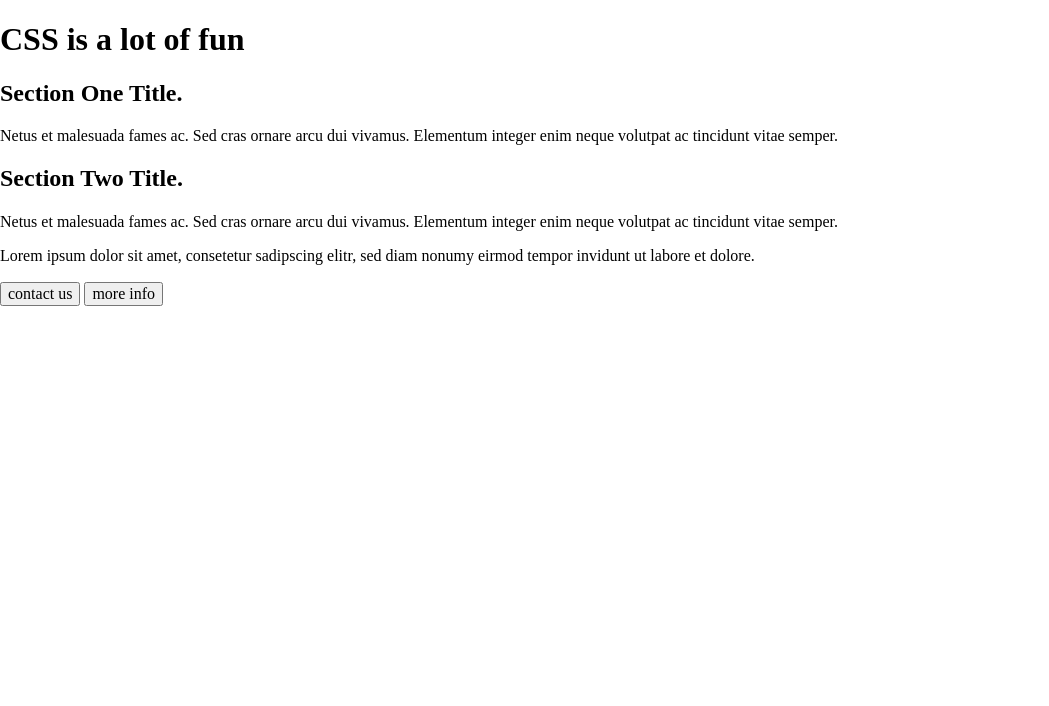
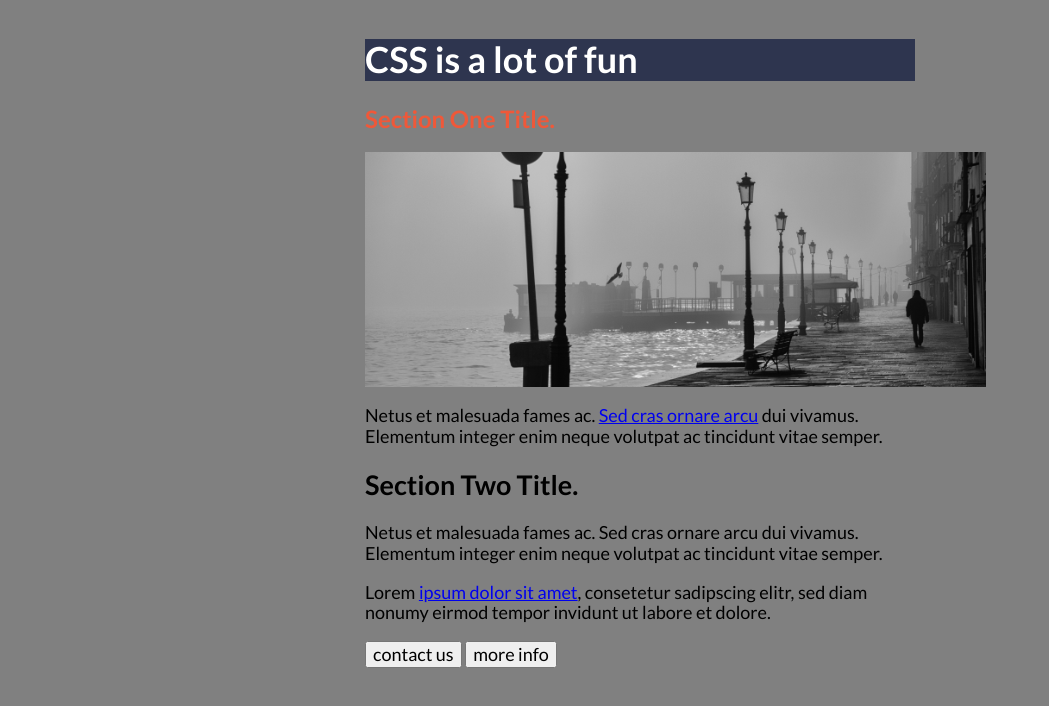
Before and after one commit to mf-dlcz/cssPractice, a website: page index.html in a window 1280 px wide. Shown: the whole page, without its empty margins (0-1049 px from the left). Drawn offline with nearby package versions, Linux system fonts and the light colour scheme.

Commit message:
Updated background color, added classes to some of my elements

```diff
--- a/index.html
+++ b/index.html
@@ -16,15 +16,17 @@
 			rel="stylesheet"
 			href="https://cdnjs.cloudflare.com/ajax/libs/normalize/8.0.1/normalize.css"
 		/>
+		<link rel="stylesheet" type="text/css" href="/style/styles.css" />
 		<title>CSS is a lot of fun</title>
 	</head>
 	<body>
 		<h1 id="title">CSS is a lot of fun</h1>
-		<section>
-			<h2>Section One Title.</h2>
+		<section class="section-one">
+			<h2 class="section-one-title">Section One Title.</h2>
+			<img src="/images/boardwalk.png" class="section-one-img" />
 
 			<p>
-				Netus et malesuada fames ac. Sed cras ornare arcu dui vivamus.
+				Netus et malesuada fames ac. <a href="#">Sed cras ornare arcu</a> dui vivamus.
 				Elementum integer enim neque volutpat ac tincidunt vitae semper.
 			</p>
 		</section>
@@ -38,7 +40,7 @@
 			</p>
 
 			<p>
-				Lorem ipsum dolor sit amet, consetetur sadipscing elitr, sed diam
+				Lorem <a href="#">ipsum dolor sit amet</a>, consetetur sadipscing elitr, sed diam
 				nonumy eirmod tempor invidunt ut labore et dolore.
 			</p>
 
--- a/style/styles.css
+++ b/style/styles.css
@@ -1,7 +1,39 @@
 body {
+  font-family: 'Lato', sans-serif;
+  width: 550px;
+  padding: 15px;
+  margin: 0 auto;
+  background: grey;
+  font-size: 18px;
+}
+/*
+* Title
+*/
+
+#title {
+  color: white;
+  font-size: 36px;
+  background-color: #2E354F;
+}
+
+/*
+* Section One
+*/
+
+.section-one {
 
 }
 
-#title {
-  color: white;
+.section-one-title {
+  font-size: 24px;
+  color: #EF5839;
 }
+
+.section-one-img {
+  margin: 0 auto;
+  display: block;
+}
+
+/*
+* Section Two
+*/
```
